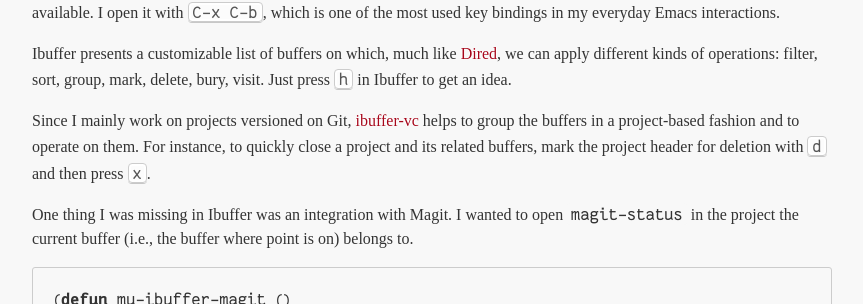
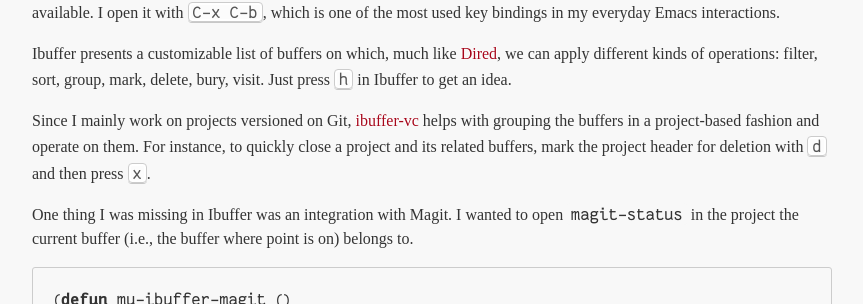
Before and after one commit to manuel-uberti/manuel-uberti.github.io, a Jekyll site: the page built from _posts/2019-08-07-ibuffer-magit.md, in a window 1280 px wide. Shown: the part 305-609 px from the top of the page, without its empty margins (208-1071 px from the left). Built offline with Jekyll 4.4.1, drawn with Linux system fonts in a browser that asks for light colours; some web fonts are replaced.

Commit message:
Fix grammar

```diff
--- a/_posts/2019-08-07-ibuffer-magit.md
+++ b/_posts/2019-08-07-ibuffer-magit.md
@@ -25,9 +25,9 @@ bury, visit. Just press <kbd>h</kbd> in Ibuffer to get an idea.
 
 Since I mainly work on projects versioned on Git,
 [ibuffer-vc](https://www.gnu.org/software/emacs/manual/html_node/emacs/Dired.html)
-helps to group the buffers in a project-based fashion and to operate on them. For
-instance, to quickly close a project and its related buffers, mark the project
-header for deletion with <kbd>d</kbd> and then press <kbd>x</kbd>.
+helps with grouping the buffers in a project-based fashion and operate on them.
+For instance, to quickly close a project and its related buffers, mark the
+project header for deletion with <kbd>d</kbd> and then press <kbd>x</kbd>.
 
 One thing I was missing in Ibuffer was an integration with Magit. I wanted to
 open `magit-status` in the project the current buffer (i.e., the buffer where
```
